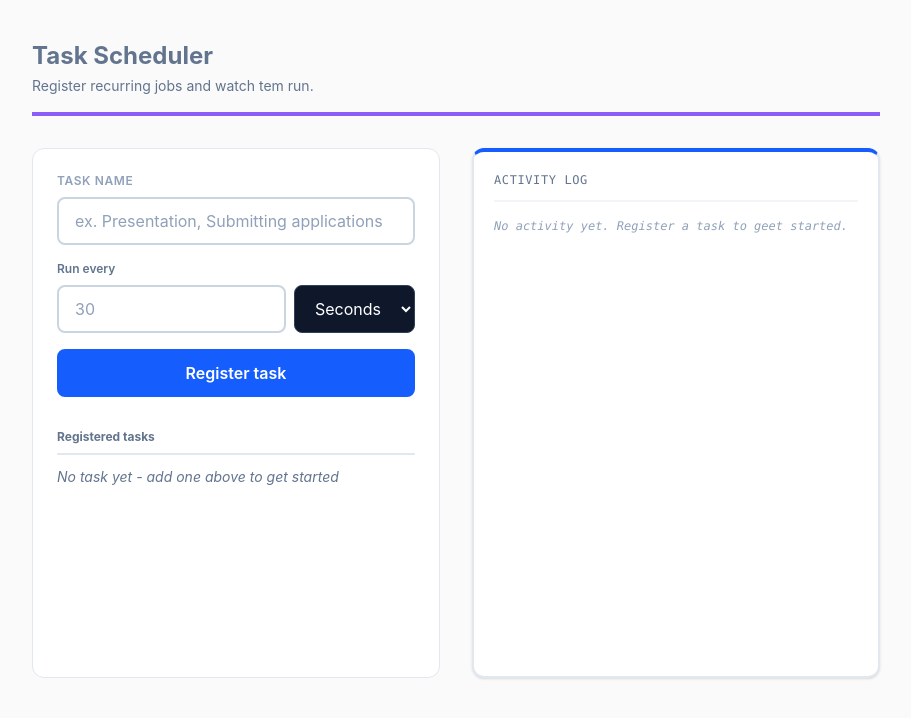
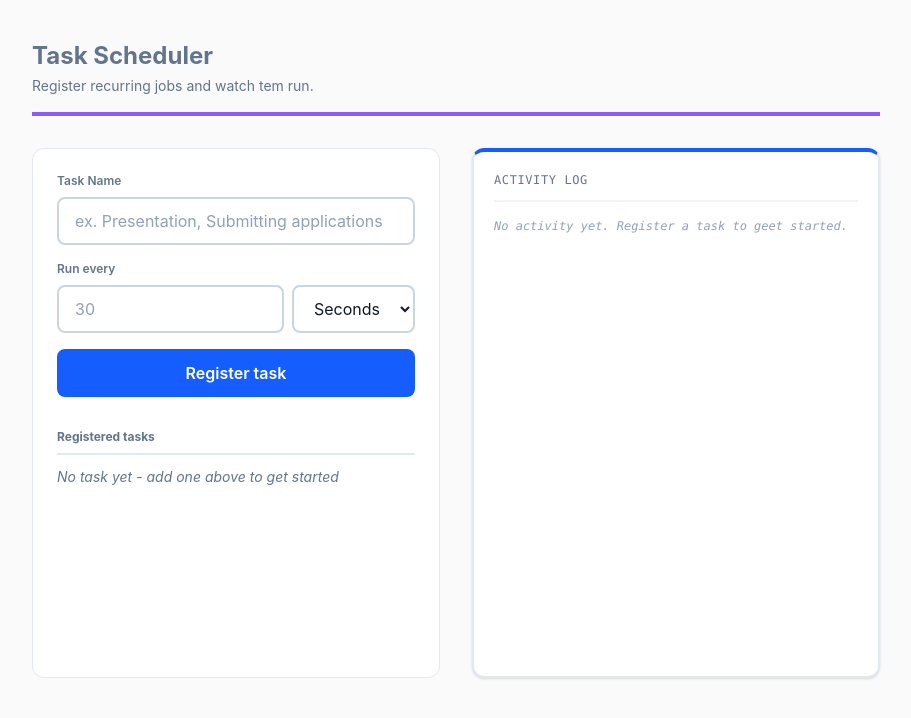
Before and after one commit to martinengo2108-collab/Learning_React_Js, a React (Vite) app in the folder Task_scheduler/: page / in a window 1280 px wide. Shown: the top 718 px of the page, without its empty margins (184-1095 px from the left). Built offline with nearby package versions, Linux system fonts and the light colour scheme.

Commit message:
refactor TaskForm component styles and improve label formatting

```diff
--- a/Task_scheduler/src/components/TaskForm.jsx
+++ b/Task_scheduler/src/components/TaskForm.jsx
@@ -26,12 +26,12 @@ export default function TaskForm({ onAddTask }) {
         low:"bg-[#A7F3DO] border-emerald-300 text-emeald-900",
         medium:"bg-[#FDE68A] border-amber-300 text-amber-900",
         high:"bg-[#FCA5A5] border-red-300 text-red-900"
-    }
+    };
     return (
         <form onSubmit={handleSubmit}
             className="space-y-4 mb-8">
             <div>
-                <label className="block text-xs font-semibold uppercase tracking-wider text-slate-400 mb-2">
+                <label className="block text-xs font-semibold text-slate-500 mb-2">
                     Task Name
                 </label>
                 <input type="text"
@@ -39,7 +39,7 @@ export default function TaskForm({ onAddTask }) {
                     value={taskName}
                     onChange={(e) => setTaskname(e.target.value)}
 
-                    className="w-full bg-white border-2 border-slate-300 rounded-lg px-4 py-2.5 text-slate-900 placeholder-slate-400 focus:outline-none focus:border-blue-600 transition"
+                    className="w-full bg-white border-2 border-slate-300 rounded-lg px-4 py-2.5 text-slate-900 placeholder-slate-400 focus:outline-none focus:border-[#8B5CF6] transition"
                     required
                 />
             </div>
@@ -55,12 +55,12 @@ export default function TaskForm({ onAddTask }) {
                         placeholder="30"
                         value={intervalTime}
                         onChange={(e) => setIntervalTime(e.target.value)}
-                        className="w-full bg-white border-2 border-slate-300 rounded-lg px-4 py-2.5 text-slate-900 placeholder-slate-400 focus:outline-none focus:border-blue-600 transition"
+                        className="w-full bg-white border-2 border-slate-300 rounded-lg px-4 py-2.5 text-slate-900 placeholder-slate-400 focus:outline-none focus:border-[#8B5CF6] transition"
                         required />
 
                     <select value={intervalUnit}
                         onChange={(e) => setIntervalUnit(e.target.value)}
-                        className="bg-slate-900 border border-slate-700 rounded-lg px-4 py-2.5 text-white focus:outline-none focus:border-blue-500 transition">
+                        className="bg-[white] border-2 border-slate-300 rounded-lg px-4 py-2.5 text-slate-900 focus:outline-none focus:border-[#8B5CF6] transition">
                         <option value="seconds">Seconds</option>
                         <option value="minutes">Minutes</option>
                         <option value="hours">Hours</option>
@@ -68,6 +68,10 @@ export default function TaskForm({ onAddTask }) {
                         <option value="weeks">Weeks</option>
                     </select>
                 </div>
+            </div>
+            <div>
+                <label
+                className="blocjk text-xs font-semibold text-slate-500 mb-2"></label>
             </div>
 
             <button type="submit"
```
